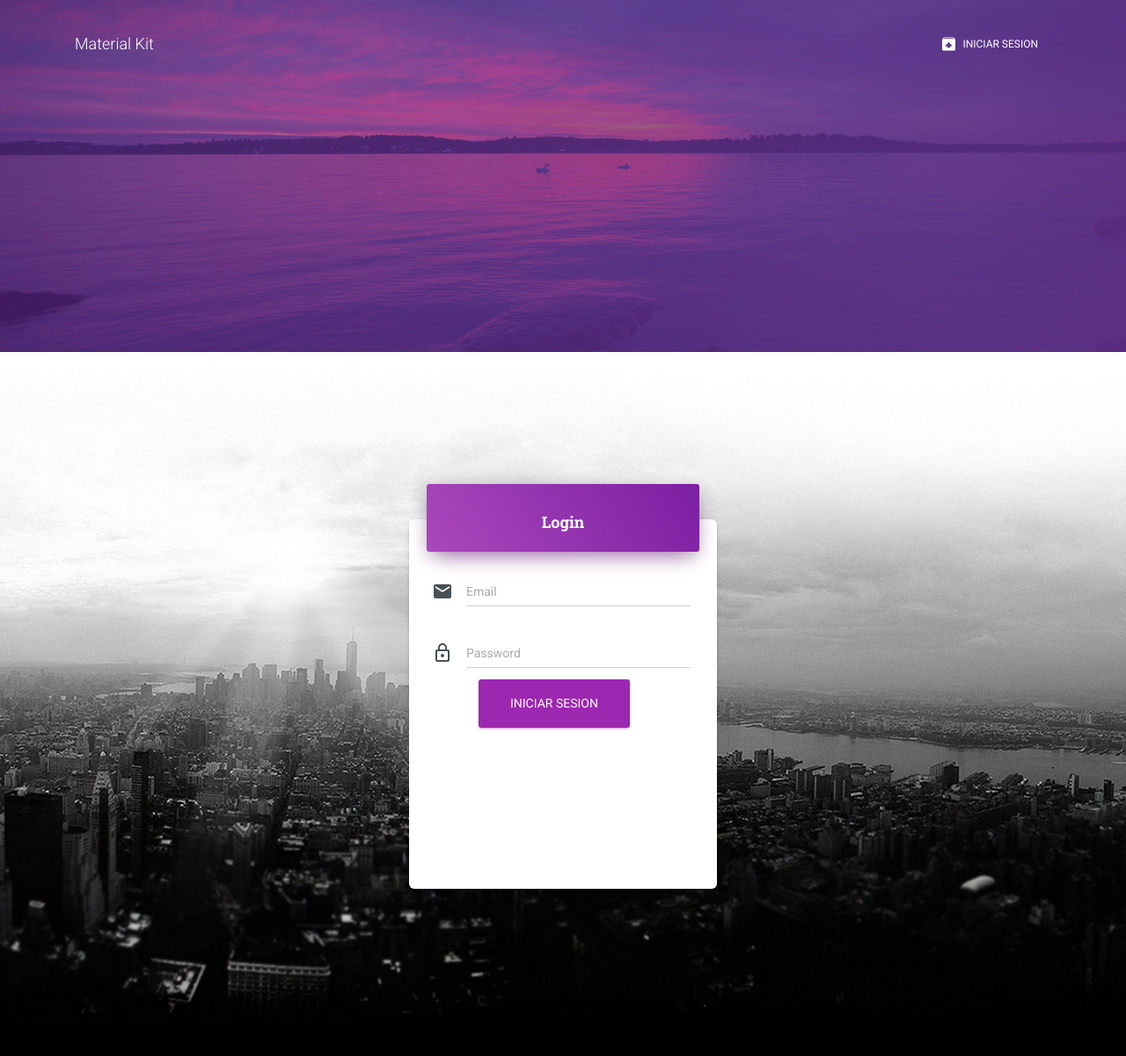
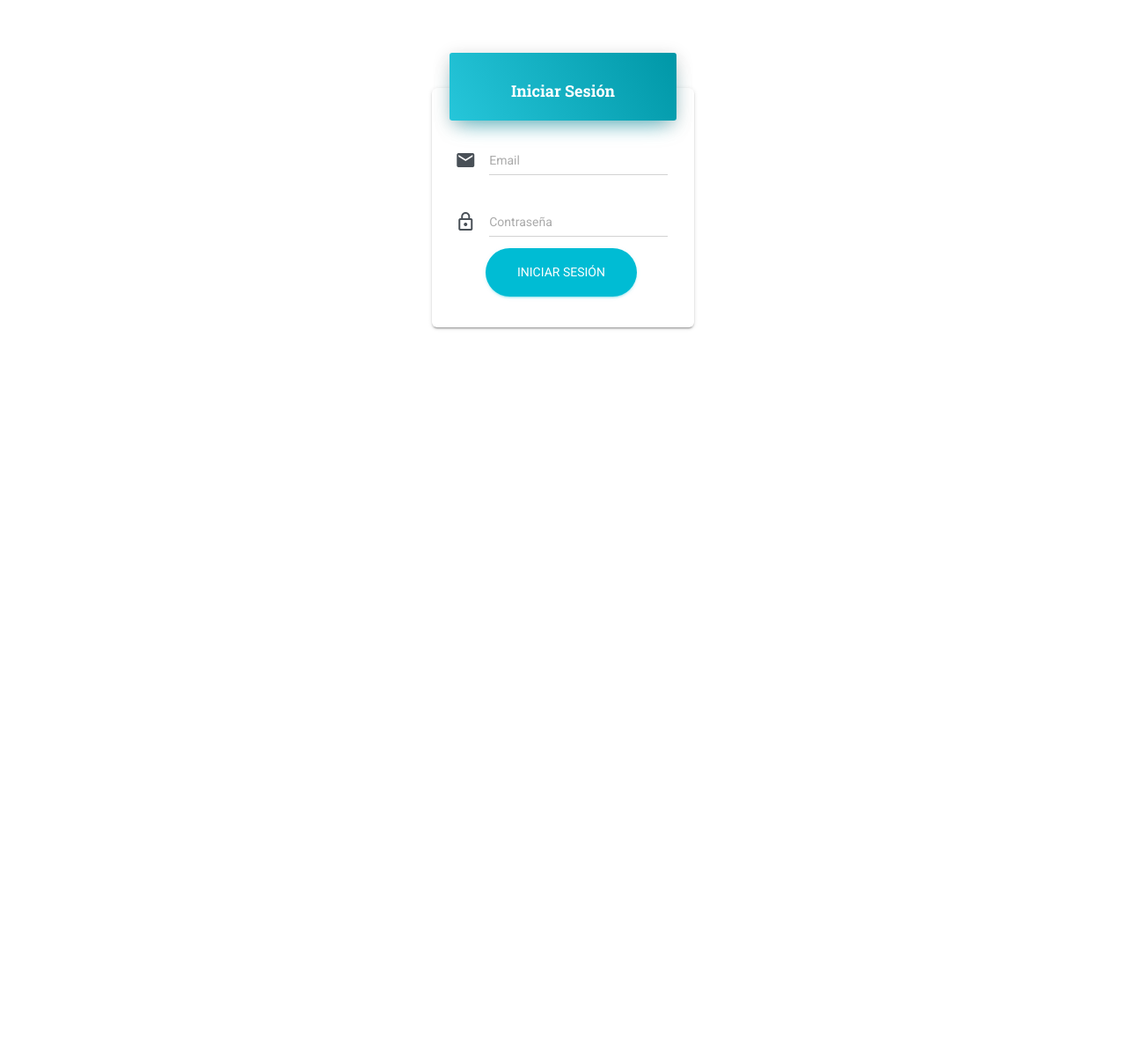
Before and after one commit to santimakci/ProjectAyudar, a Flask app: page /login in a window 1280 px wide. Shown: the whole page at 88% size. After the commit the page ends 375 px from the top, so only its background shows below. Run offline with Flask 2, Linux system fonts and the light colour scheme; parts of the project's set-up code (start-up, migrations or seed data) failed here and were passed over; some libraries are stand-ins or nearby versions.

Commit message:
login layout

```diff
--- /dev/null
+++ b/app/templates/assets/style.css
@@ -0,0 +1,8 @@
+.leftside, .rightside{
+    height: 100vh;
+    width: 100%;
+}
+
+.leftside{
+    background: #00aec5;
+}
--- a/app/templates/auth/login.html
+++ b/app/templates/auth/login.html
@@ -5,14 +5,14 @@
 {% endblock %}
 {% block content %}
 
-<div class="section section-signup page-header" style="background-image: url('./assets/img/city.jpg');">
-  <div class="container">
+<div class="section section-signup" >
     <div class="row">
-      <div class="col-lg-4 col-md-6 mx-auto">
-        <div class="card card-login">
+      <div class="col-lg-3 col-md-6 mx-auto">
+        <div class="rightside d-flex justify-content-center">
+          <div class="card card-login" style="height: 17rem;">
             <form class="form" action="{{ url_for('auth_authenticate') }}" method="POST">
-            <div class="card-header card-header-primary text-center">
-              <h4 class="card-title">Login</h4>
+              <div class="card-header card-header-info text-center">
+                <h4 class="card-title">Iniciar Sesión</h4>
               </div>
               <div class="card-body">
                 <div class="input-group">
@@ -29,10 +29,10 @@
                       <i class="material-icons">lock_outline</i>
                     </span>
                   </div>
-                <input class="form-control" placeholder="Password" autocomplete="" type="password" name="password" required >
+                  <input class="form-control" placeholder="Contraseña" autocomplete="" type="password" name="password" required >
                 </div>
-              <div class="footer text-center">
-                <button type="submit" class="btn btn-primary btn-wd btn-lg">Iniciar sesion</button>
+                <div class="footer text-center" style="margin-left: 15px;" >
+                  <button type="submit" class="btn btn-info btn-round btn-wd btn-lg">Iniciar sesión</button>
                 </div>
               </div>
             </form>
@@ -42,7 +42,6 @@
     </div>
 </div>
 
-
 <!-- <h1>Iniciar sesión</h1>
 <form action="{{ url_for('auth_authenticate') }}" method="POST">
   <input name="email" placeholder="Correo" required />
--- a/app/templates/layout.html
+++ b/app/templates/layout.html
@@ -6,9 +6,8 @@
        <link href=" {{ url_for('static', filename='assets/css/material-kit.css') }}" rel="stylesheet" />
        <link rel="stylesheet" type="text/css" href="https://fonts.googleapis.com/css?family=Roboto:300,400,500,700|Roboto+Slab:400,700|Material+Icons" />
        <link rel="stylesheet" href="https://maxcdn.bootstrapcdn.com/font-awesome/latest/css/font-awesome.min.css">
-
-
-    <title>{% block title %}{% endblock %}</title>
+       <link rel="stylesheet" type="text/css" href="./assets/style.css">
+    <title>{% block title %}Ayudar{% endblock %}</title>
     {% endblock %}
   </head>
   <body>
@@ -27,13 +26,14 @@
       {% block content %}
       {% endblock %}
     </div>
-    <div id="footer">
+    {% if is_authenticated(session) %}
+    <div id="footer" style="background-color: #D8D8D8;">
       {% block footer %}
       {% endblock %}
     </div>
+    {% endif %}
 
-
-    <script src="static/assets/js/core/jquery.min.js" type="text/javascript"></script>
+<script src="static/assets/js/core/jquery.min.js" type="text/javascript"></script>
 <script src="static/assets/js/core/popper.min.js" type="text/javascript"></script>
 <script src="static/assets/js/core/bootstrap-material-design.min.js" type="text/javascript"></script>
 <script src="static/assets/js/plugins/moment.min.js"></script>
--- a/app/templates/navbar.html
+++ b/app/templates/navbar.html
@@ -1,11 +1,11 @@
 {% block navbar %}
+{% if is_authenticated(session) %}
+<nav class="navbar bg-info fixed-top navbar-expand-lg" color-on-scroll="100" id="sectionsNav">
+    <div class="container">
 
-<nav class="navbar navbar-transparent navbar-color-on-scroll fixed-top navbar-expand-lg" color-on-scroll="100"
-    id="sectionsNav">
-    <div class="container">
         <div class="navbar-translate">
-            <a class="navbar-brand" href="/">
-                Material Kit </a>
+            <a class="navbar-brand" href="/"> <img src="https://i.pinimg.com/564x/af/3d/84/af3d84a13c63aa96290637ec646b9ab0.jpg">
+            </a>
             <button class="navbar-toggler" type="button" data-toggle="collapse" aria-expanded="false"
                 aria-label="Toggle navigation">
                 <span class="sr-only">Toggle navigation</span>
@@ -16,37 +16,19 @@
         </div>
         <div class="collapse navbar-collapse">
             <ul class="navbar-nav ml-auto">
-                {% if is_authenticated(session) %}
+
                 <li class="nav-item">
-                    <a class="nav-link" href="{{ url_for('user_index') }}" >
-                        <i class="material-icons">unarchive</i> Usuarios
+                    <a class="nav-link" href="{{ url_for('user_index') }}" > Usuarios
                     </a>
                 </li>
-                <li class="nav-item">
+                <!--<li class="nav-item">
                     <a class="nav-link" href="{{ url_for('auth_logout') }}" >
                         <i class="material-icons">unarchive</i> Cerrar Sesion
                     </a>
-                </li>
-                {% else %}
-                <li class="nav-item">
-                    <a class="nav-link" href="{{ url_for('auth_login') }}" t>
-                        <i class="material-icons">unarchive</i> Iniciar Sesion
-                    </a>
-                </li>
+                </li> -->
                 {% endif %}
             </ul>
         </div>
     </div>
 </nav>
-<div class="page-header header-filter clear-filter purple-filter" data-parallax="true"
-    style="background-image: url('../static/assets/img/bg2.jpg'); height: 50vh;">
-    <div class="container">
-        <div class="row">
-            <div class="col-md-8 ml-auto mr-auto">
-                <div class="brand">
-                </div>
-            </div>
-        </div>
-    </div>
-</div>
 {% endblock %}
```
Also changed, not shown: app/templates/assets/favicon.ico (added), app/templates/assets/icon.png (added), app/templates/assets/smallicon.png (added). Lines whose indentation alone changed are shown as unchanged.
